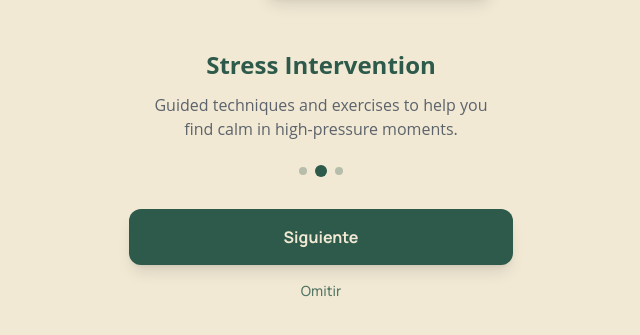
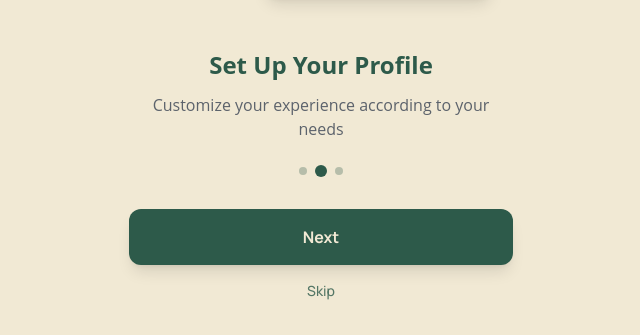
Before and after one commit to NeuroZen-Org/NeuroZen-app-web-frontend, a Vue app: page /onboarding/step/2 in a window 1280 px wide. Shown: the part 433-768 px from the top of the page, without its empty margins (319-959 px from the left). Built offline with nearby package versions, Linux system fonts and the light colour scheme; data requests are answered from the project's data file.

Commit message:
refactor: update onboarding components for improved localization and navigation; replace static text with translation keys

```diff
--- a/src/intervention/screens/OnboardingInterventionComponent.vue
+++ b/src/intervention/screens/OnboardingInterventionComponent.vue
@@ -19,10 +19,10 @@
 
           <div class="text-center pt-8 pb-6">
             <h1 class="text-2xl font-bold text-text-light dark:text-text-dark mb-3">
-              {{ onboardingStep.title }}
+              {{ $t('onboarding.steps.profile') }}
             </h1>
             <p class="text-text-light/80 dark:text-text-dark/80 px-4">
-              {{ onboardingStep.description }}
+              {{ $t('onboarding.steps.profileDescription') }}
             </p>
           </div>
 
@@ -44,14 +44,14 @@
               @click="handleNext"
               class="w-full bg-primary text-background-light dark:text-background-light font-bold py-4 rounded-lg hover:bg-opacity-90 transition-colors duration-300 shadow-lg"
             >
-              Siguiente
+              {{ $t('onboarding.buttons.next') }}
             </button>
 
             <a
               class="block text-center mt-4 text-sm text-primary/80 dark:text-primary/90 font-medium cursor-pointer"
               @click="handleSkip"
             >
-              Omitir
+              {{ $t('onboarding.buttons.skip') }}
             </a>
           </div>
         </template>
--- a/src/professional-connection/screens/OnboardingProfessionalComponent.vue
+++ b/src/professional-connection/screens/OnboardingProfessionalComponent.vue
@@ -9,21 +9,19 @@
 
         <!-- Content -->
         <template v-else-if="onboardingStep">
-          <div class="relative w-64 h-64 mb-8">
+          <div class="relative w-64 h-64 mb-8 flex items-center justify-center">
             <div class="absolute inset-0 bg-primary/20 dark:bg-primary/30 rounded-full"></div>
-            <img
-              :alt="onboardingStep.title"
-              class="absolute inset-0 w-full h-full object-contain"
-              :src="onboardingStep.image"
-            />
+            <div class="text-9xl z-10">
+              {{ onboardingStep.icon || '⚙️' }}
+            </div>
           </div>
 
           <h1 class="text-2xl font-bold text-text-light dark:text-text-dark mb-2">
-            {{ onboardingStep.title }}
+            {{ $t('onboarding.steps.preferences') }}
           </h1>
 
           <p class="text-text-light dark:text-text-dark mb-8">
-            {{ onboardingStep.description }}
+            {{ $t('onboarding.steps.preferencesDescription') }}
           </p>
 
           <div class="flex items-center justify-center space-x-2 mb-8">
@@ -43,7 +41,7 @@
             @click="handleNext"
             class="w-full bg-primary text-white font-bold py-3 px-6 rounded-lg shadow-lg hover:bg-opacity-90 transition-colors duration-300"
           >
-            Next
+            {{ $t('onboarding.buttons.finish') }}
           </button>
         </template>
 
@@ -97,8 +95,8 @@ export default {
     },
 
     handleNext() {
-      // Complete onboarding and navigate to dashboard
-      this.$router.push('/dashboard');
+      // Complete onboarding and navigate to login
+      this.$router.push('/login');
     }
   }
 };
```
